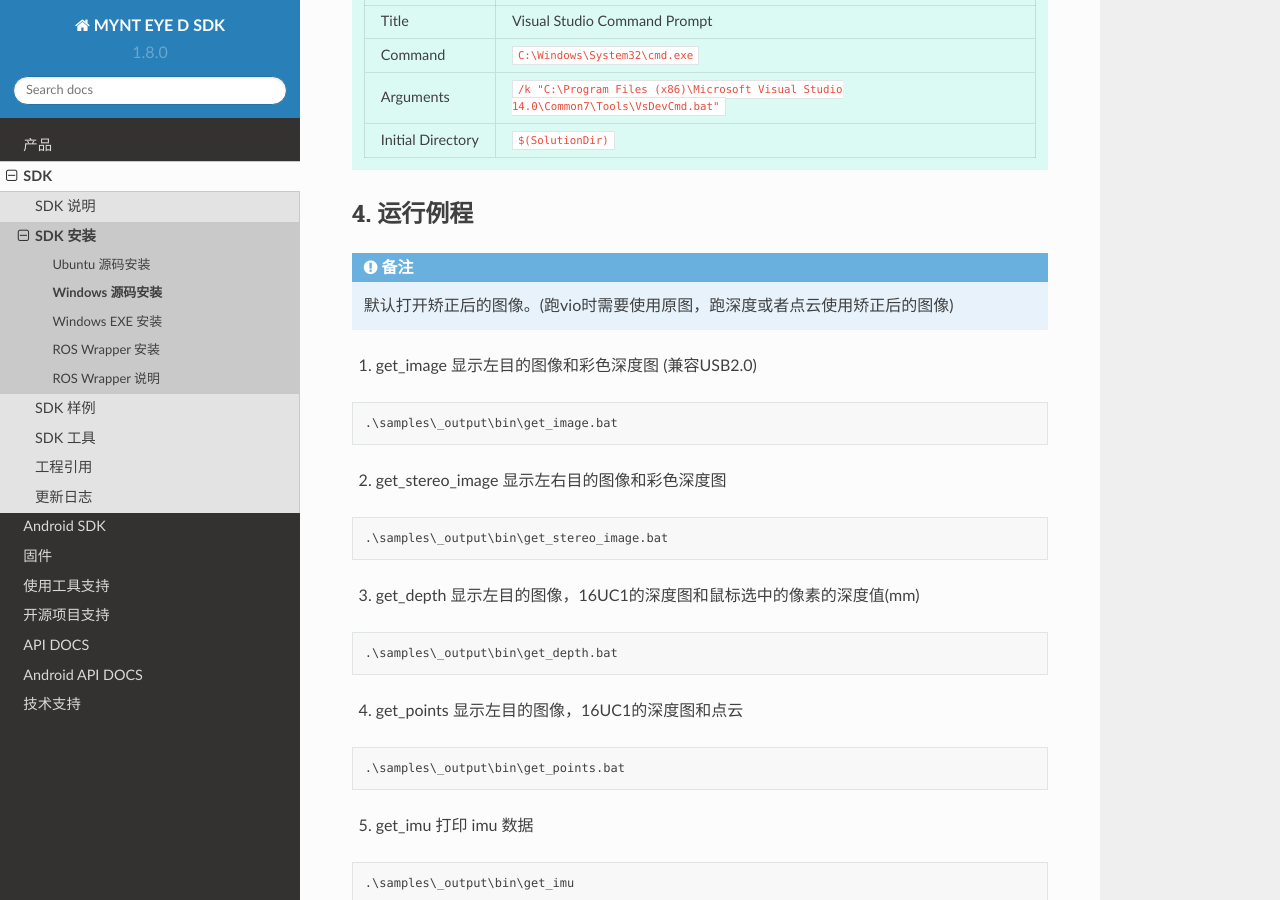
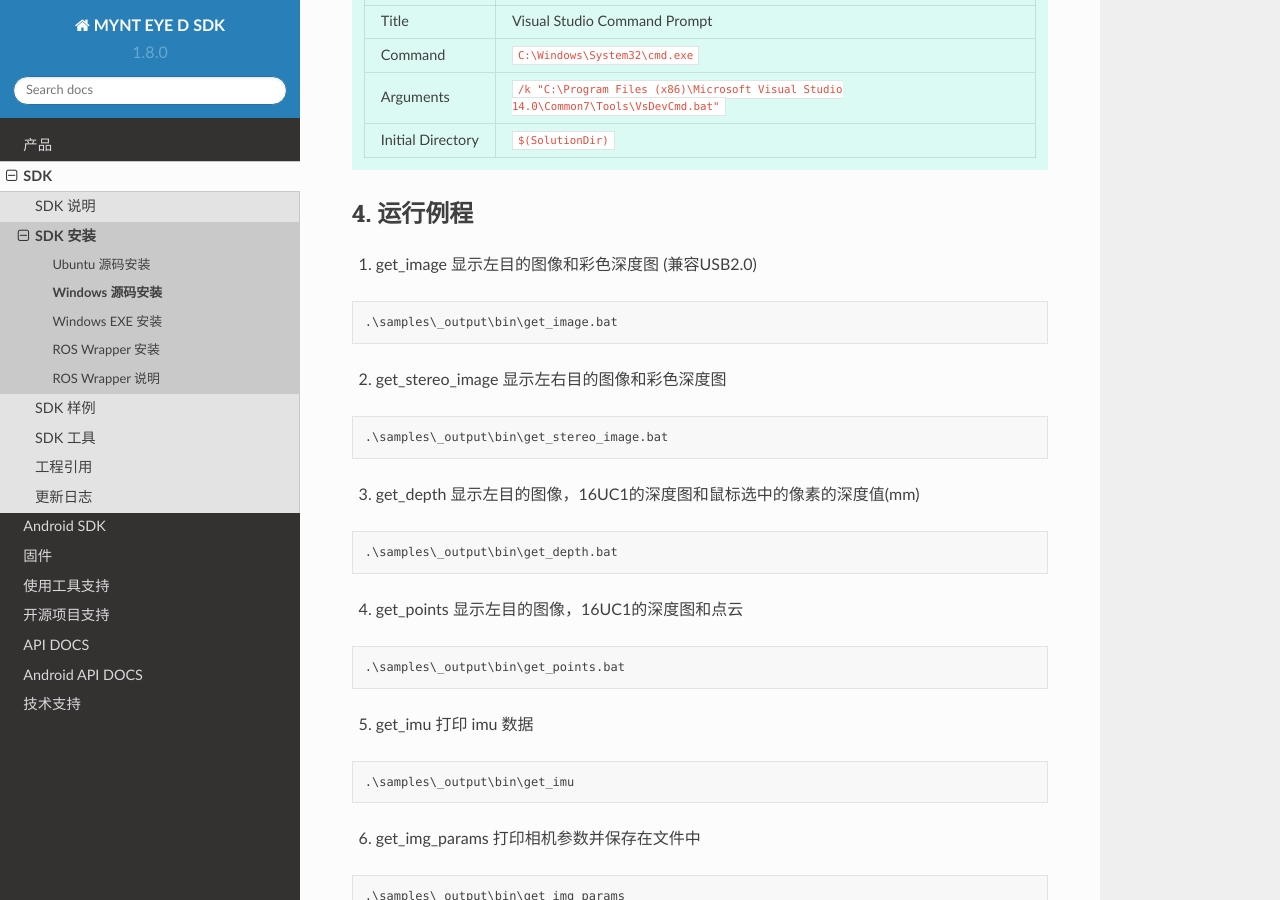
Before and after one commit to slightech/MYNT-EYE-D-SDK-Docs-zh_CN, a Sphinx documentation site: the page built from docs/sdk/install_win_src.rst, in a window 1280 px wide and 900 px high, scrolled down 3393 px. Built offline with Sphinx 7.4.7 and the Read the Docs theme 2.0.0, drawn with Linux system fonts in a browser that asks for light colours.

Commit message:
docs(*): fix describe error

```diff
--- a/docs/sdk/install_win_src.rst
+++ b/docs/sdk/install_win_src.rst
@@ -152,9 +152,6 @@ Windows 源码安装
 4. 运行例程
 -----------
 
-.. Note::
-   默认打开矫正后的图像。(跑vio时需要使用原图，跑深度或者点云使用矫正后的图像)
-
 1) get_image 显示左目的图像和彩色深度图 (兼容USB2.0)
 
 .. code-block:: bat
```
